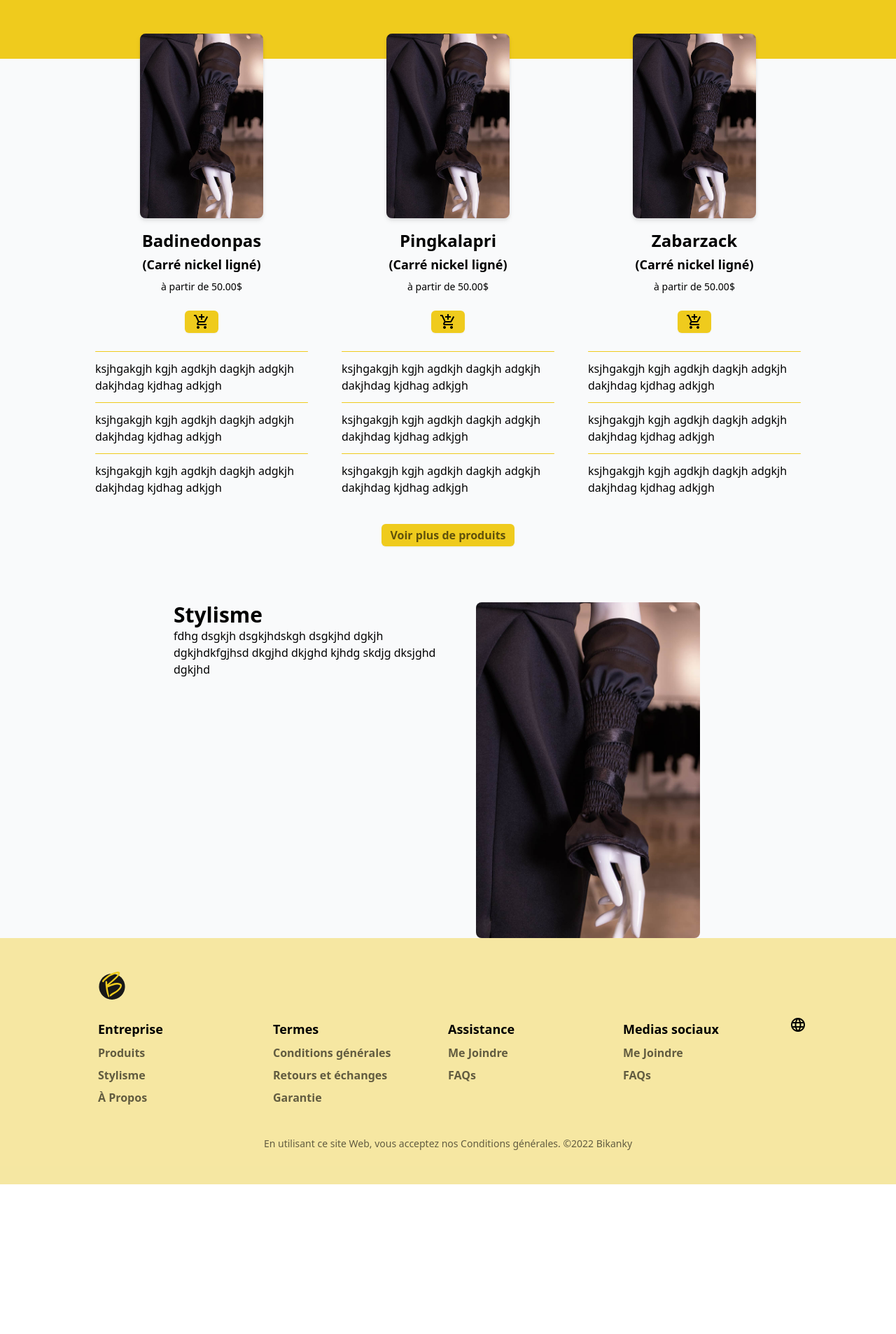
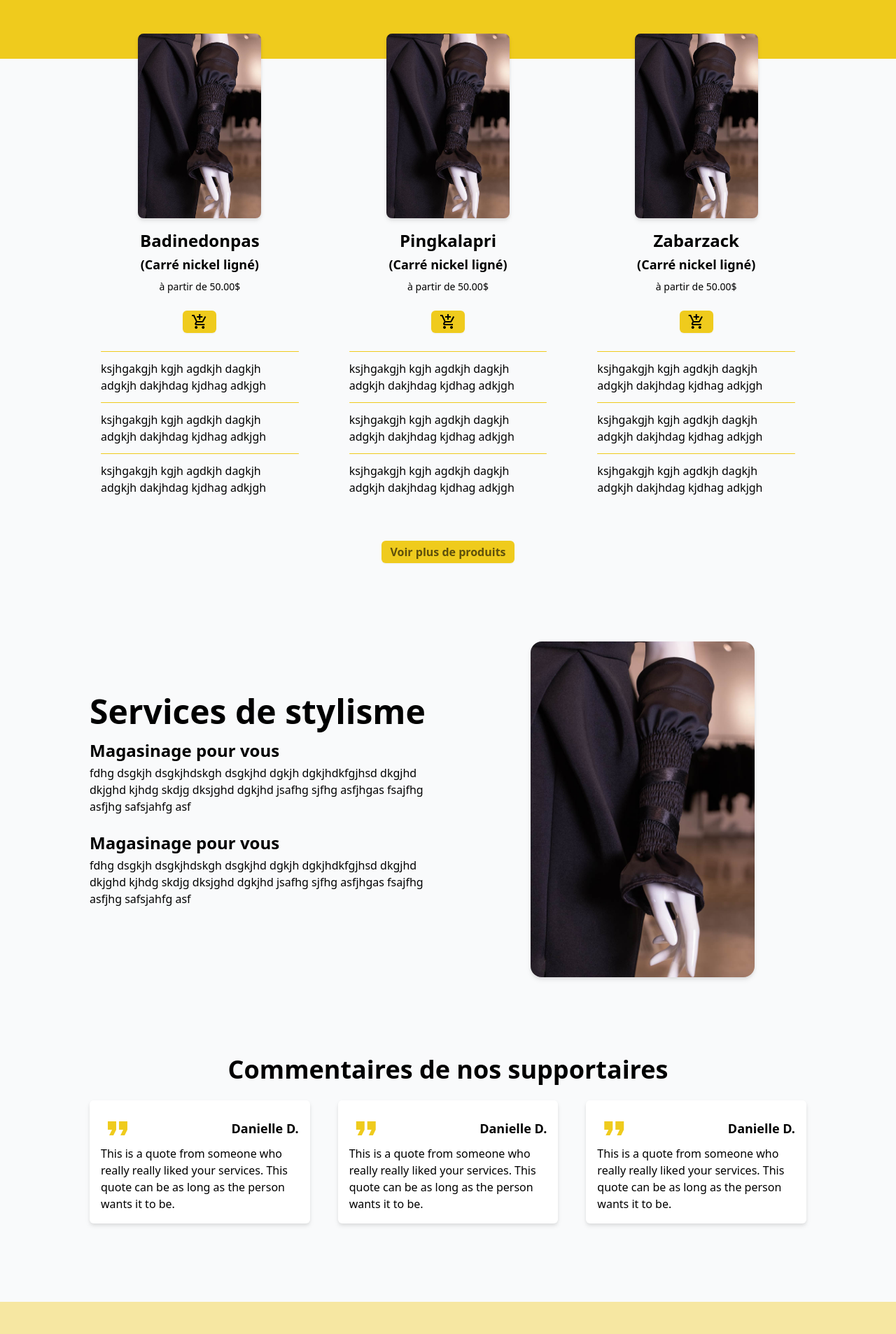
Before and after one commit to maximelegare/bikanky-angular, an Angular app: page / in a window 1280 px wide. Shown: the part 620-2527 px from the top of the page at 70% size. Before the commit the page ends 2313 px from the top, so only its background shows below. Built offline with nearby package versions, Linux system fonts and the light colour scheme.

Commit message:
add quote-card, quotes-section, style stylism section

```diff
--- a/src/app/app.module.ts
+++ b/src/app/app.module.ts
@@ -14,6 +14,8 @@ import { ProductsSectionComponent } from './components/sections/products-section
 import { TheFooterComponent } from './components/the-footer/the-footer.component';
 import { IndexComponent } from './pages/index/index.component';
 import { StylismSectionComponent } from './components/sections/stylism-section/stylism-section.component';
+import { QuoteCardComponent } from './components/card/quote-card/quote-card.component';
+import { QuotesSectionComponent } from './components/sections/quotes-section/quotes-section.component';
 
 @NgModule({
   declarations: [
@@ -27,6 +29,8 @@ import { StylismSectionComponent } from './components/sections/stylism-section/s
     TheFooterComponent,
     IndexComponent,
     StylismSectionComponent,
+    QuoteCardComponent,
+    QuotesSectionComponent,
   ],
   imports: [BrowserModule, AppRoutingModule],
   providers: [],
--- a/src/app/components/card/product-card/product-card.component.html
+++ b/src/app/components/card/product-card/product-card.component.html
@@ -1,5 +1,5 @@
 <div
-  class="w-80 bg-transparent relative rounded-lg hover:bg-white hover:-translate-y-3 transition-all ease-in-out duration-300"
+  class=" bg-transparent relative rounded-2xl hover:bg-white hover:-translate-y-3 transition-all ease-in-out duration-300"
 >
   <div
     class="w-fit mx-auto absolute top-14 translate-x-[-50%] translate-y-[-50%] left-[50%] drop-shadow-md"
@@ -8,7 +8,7 @@
       <img src="assets/img/designer_main.jpg" alt="" />
     </div>
   </div>
-  <div class="w-full px-2 pt-48">
+  <div class="w-full px-4 pt-48 pb-6">
     <p class="text-2xl font-semibold text-center mt-3">{{ title }}</p>
     <p *ngIf="subTitle" class="text-lg font-semibold text text-center mt-1">
       ({{ subTitle }})
--- /dev/null
+++ b/src/app/components/card/quote-card/quote-card.component.html
@@ -0,0 +1,10 @@
+<div class="bg-white rounded-md p-4 drop-shadow-md">
+    <div class="flex justify-between items-center">
+      <p class="material-icons text-5xl text-accent">format_quote</p>
+      <p class="text-lg font-semibold">Danielle D.</p>
+  </div>
+  <p>
+    This is a quote from someone who really really liked your services. This
+    quote can be as long as the person wants it to be.
+  </p>
+</div>
--- /dev/null
+++ b/src/app/components/card/quote-card/quote-card.component.ts
@@ -0,0 +1,15 @@
+import { Component, OnInit } from '@angular/core';
+
+@Component({
+  selector: 'app-quote-card',
+  templateUrl: './quote-card.component.html',
+  styleUrls: ['./quote-card.component.css']
+})
+export class QuoteCardComponent implements OnInit {
+
+  constructor() { }
+
+  ngOnInit(): void {
+  }
+
+}
--- a/src/app/components/sections/hero-section/hero-section.component.html
+++ b/src/app/components/sections/hero-section/hero-section.component.html
@@ -1,4 +1,4 @@
-<div>
+<div class="mb-10">
   <div class="w-2/5 overflow-hidden rounded-lg mx-auto absolute right-0 top-24" >
     <img src="assets/img/home_top.png" type alt="" />
   </div>
--- a/src/app/components/sections/products-section/products-section.component.html
+++ b/src/app/components/sections/products-section/products-section.component.html
@@ -1,9 +1,29 @@
-<div class="flex justify-between relative container my-10">
-  <!-- <div class="w-[400px] bg-black">asfhask jhfgsaj  hfgaskj fgsakjfh gaskjghsafkjh gsakfhgs adjha gsfkjhsdagf ksha gfkhasg</div> -->
-  <app-product-card [src]="'assets/img/designer_main.jpg'" [title]="'Badinedonpas'" [subTitle]="'Carré nickel ligné'" [startingPrice]="50" ></app-product-card>
-  <app-product-card [src]="'assets/img/designer_main.jpg'" [title]="'Pingkalapri'" [subTitle]="'Carré nickel ligné'" [startingPrice]="50" ></app-product-card>
-  <app-product-card [src]="'assets/img/designer_main.jpg'" [title]="'Zabarzack'" [subTitle]="'Carré nickel ligné'" [startingPrice]="50" ></app-product-card>
+<div class="relative container mb-28">
+  <div class="flex justify-between mb-10 gap-10">
+    <!-- <div class="w-[400px] bg-black">asfhask jhfgsaj  hfgaskj fgsakjfh gaskjghsafkjh gsakfhgs adjha gsfkjhsdagf ksha gfkhasg</div> -->
+    <app-product-card
+      [src]="'assets/img/designer_main.jpg'"
+      [title]="'Badinedonpas'"
+      [subTitle]="'Carré nickel ligné'"
+      [startingPrice]="50"
+    ></app-product-card>
+    <app-product-card
+      [src]="'assets/img/designer_main.jpg'"
+      [title]="'Pingkalapri'"
+      [subTitle]="'Carré nickel ligné'"
+      [startingPrice]="50"
+    ></app-product-card>
+    <app-product-card
+      [src]="'assets/img/designer_main.jpg'"
+      [title]="'Zabarzack'"
+      [subTitle]="'Carré nickel ligné'"
+      [startingPrice]="50"
+    ></app-product-card>
+  </div>
+  <div class="flex justify-center">
+    <app-base-button
+      [variant]="'text-button'"
+      [text]="'Voir plus de produits'"
+    ></app-base-button>
+  </div>
 </div>
-<div class="flex justify-center mb-20">
-    <app-base-button [variant]="'text-button'" [text]="'Voir plus de produits'"></app-base-button>
-</div>
--- /dev/null
+++ b/src/app/components/sections/quotes-section/quotes-section.component.html
@@ -0,0 +1,8 @@
+<div class="container mb-28">
+  <p class="text-4xl font-semibold text-center mb-6">Commentaires de nos supportaires</p>
+  <div class="flex justify-between gap-10">
+    <app-quote-card></app-quote-card>
+    <app-quote-card></app-quote-card>
+    <app-quote-card></app-quote-card>
+  </div>
+</div>
--- /dev/null
+++ b/src/app/components/sections/quotes-section/quotes-section.component.ts
@@ -0,0 +1,15 @@
+import { Component, OnInit } from '@angular/core';
+
+@Component({
+  selector: 'app-quotes-section',
+  templateUrl: './quotes-section.component.html',
+  styleUrls: ['./quotes-section.component.css']
+})
+export class QuotesSectionComponent implements OnInit {
+
+  constructor() { }
+
+  ngOnInit(): void {
+  }
+
+}
--- a/src/app/components/sections/stylism-section/stylism-section.component.html
+++ b/src/app/components/sections/stylism-section/stylism-section.component.html
@@ -1,12 +1,26 @@
-<div class="container">
-  <div class="flex gap-4 justify-center">
-    <div class="w-96">
-      <p class="text-3xl font-semibold">Stylisme</p>
-      <p>fdhg dsgkjh dsgkjhdskgh dsgkjhd dgkjh dgkjhdkfgjhsd dkgjhd dkjghd kjhdg skdjg dksjghd dgkjhd </p>
+<div class="container mb-28">
+  <div class="flex gap-14 justify-center">
+    <div class="max-w-[500px] flex flex-col justify-center">
+      <p class="text-5xl font-semibold mb-4">Services de stylisme</p>
+      <p class="text"></p>
+      <div class="mb-6">
+        <p class="text-2xl font-semibold mb-1">Magasinage pour vous</p>
+        <p>
+          fdhg dsgkjh dsgkjhdskgh dsgkjhd dgkjh dgkjhdkfgjhsd dkgjhd dkjghd
+          kjhdg skdjg dksjghd dgkjhd jsafhg sjfhg asfjhgas fsajfhg asfjhg safsjahfg asf
+        </p>
+      </div>
+      <div class="mb-6">
+        <p class="text-2xl font-semibold mb-1">Magasinage pour vous</p>
+        <p>
+          fdhg dsgkjh dsgkjhdskgh dsgkjhd dgkjh dgkjhdkfgjhsd dkgjhd dkjghd
+          kjhdg skdjg dksjghd dgkjhd jsafhg sjfhg asfjhgas fsajfhg asfjhg safsjahfg asf
+        </p>
+      </div>
     </div>
-    <div class="w-96 flex justify-center">
+    <div class="w-[500px] flex justify-center drop-shadow-md">
       <img
-        class="w-80 cursor-pointer rounded-lg"
+        class="w-80 cursor-pointer rounded-2xl "
         src="/assets/img/designer_main.jpg"
         alt="logo Bikanky"
       />
--- a/src/app/pages/index/index.component.html
+++ b/src/app/pages/index/index.component.html
@@ -1,3 +1,4 @@
 <app-hero-section></app-hero-section>
 <app-products-section></app-products-section>
 <app-stylism-section></app-stylism-section>
+<app-quotes-section></app-quotes-section>
```
Also changed, not shown: src/app/components/card/quote-card/quote-card.component.css (added), src/app/components/sections/quotes-section/quotes-section.component.css (added), 2 other files (tests, documents, lock files or other folders).
